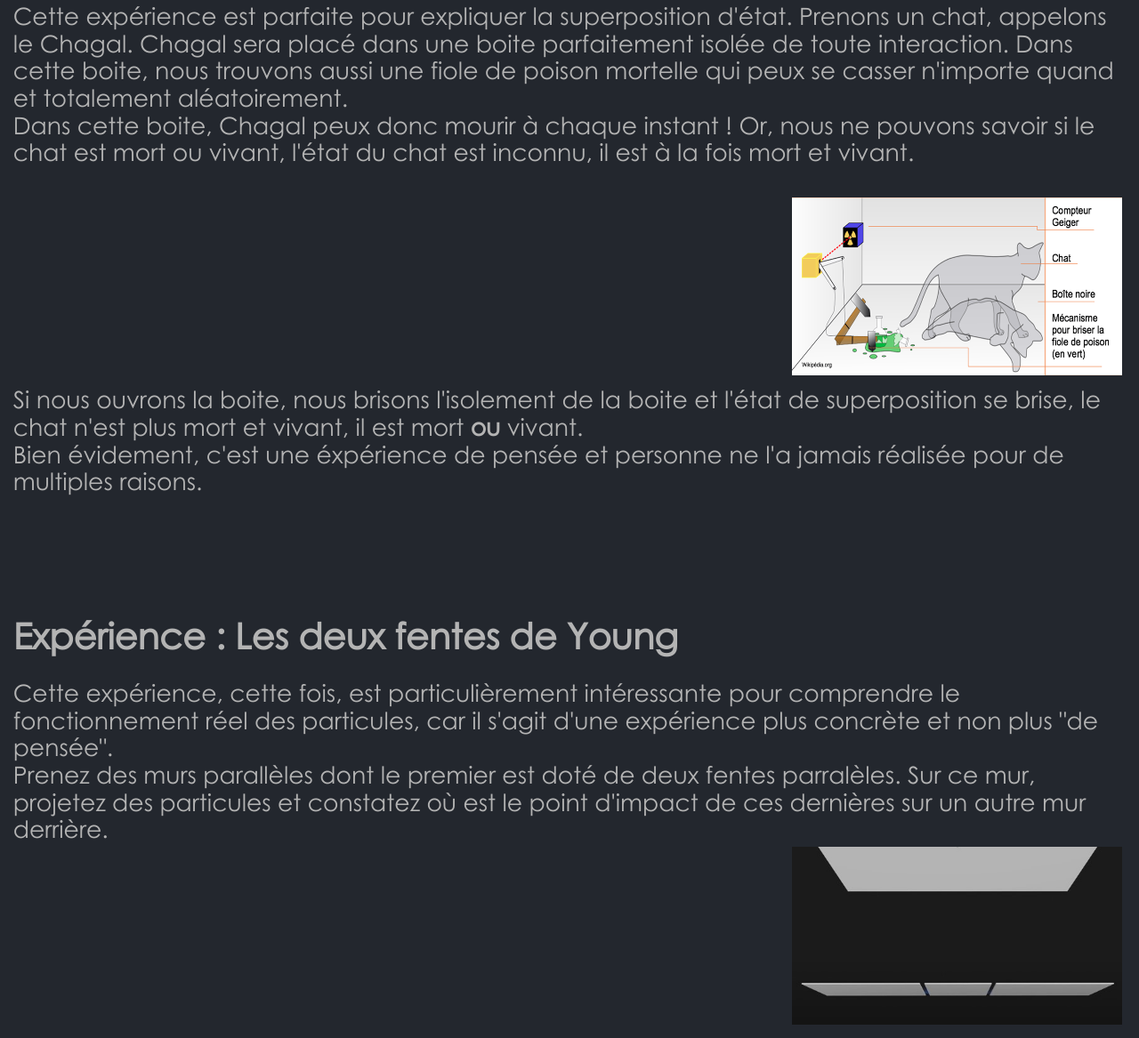
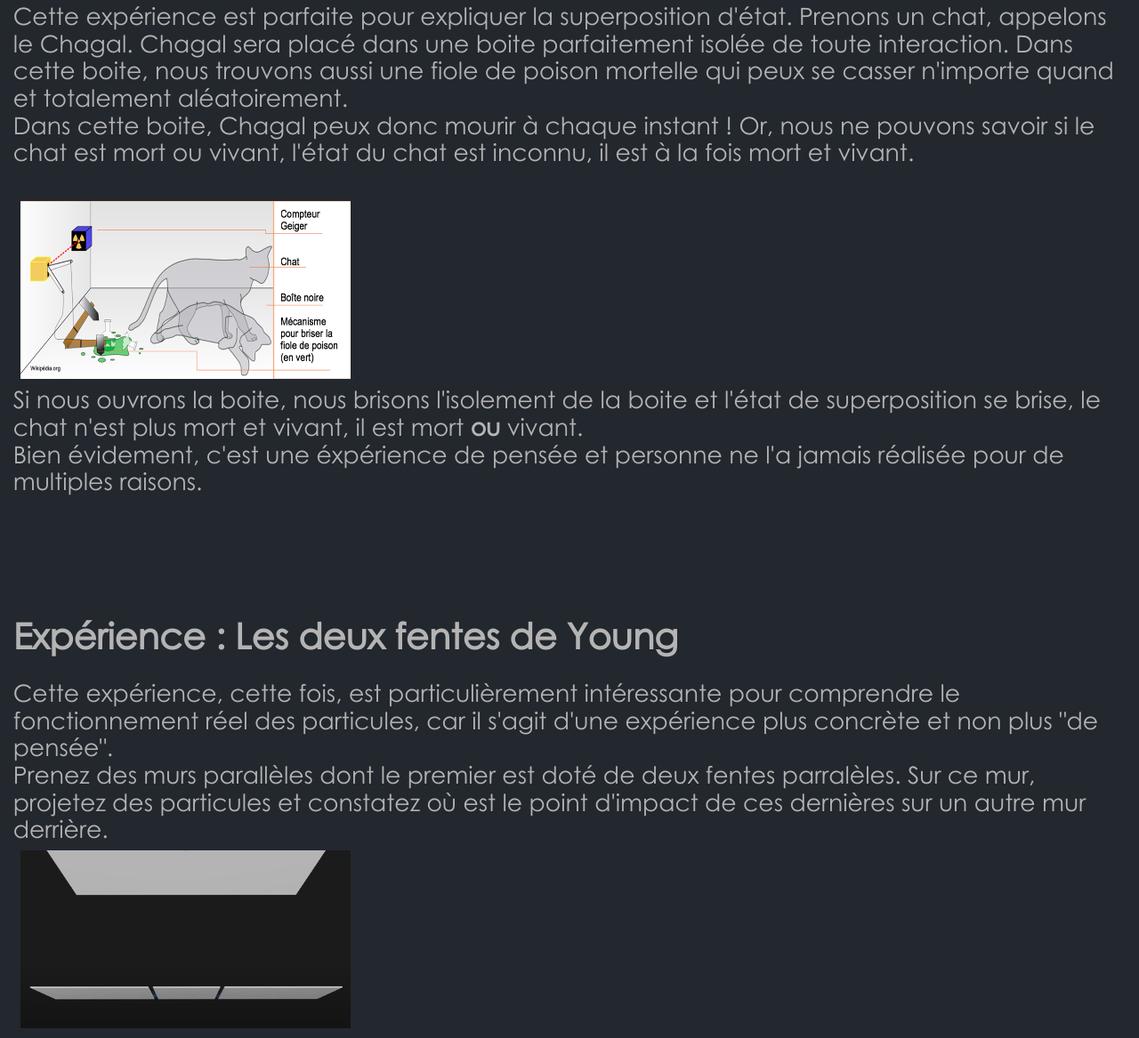
Before and after one commit to Yokilleurs/La-science-quantique-simplement, a plain HTML site: page index.html in a window 1280 px wide. Shown: the part 2331-3498 px from the top of the page at 89% size. Drawn offline with Linux system fonts and the light colour scheme.

Commit message:
Updated CSS for IMG

```diff
--- a/La science quantique.css
+++ b/La science quantique.css
@@ -31,8 +31,8 @@ body {
 
 
       img {
-        padding: 3pt;
-        float: right;
+        padding: 6pt;
+        float: left;
         font-family: "Gothic Century", serif;
       }
 
```
